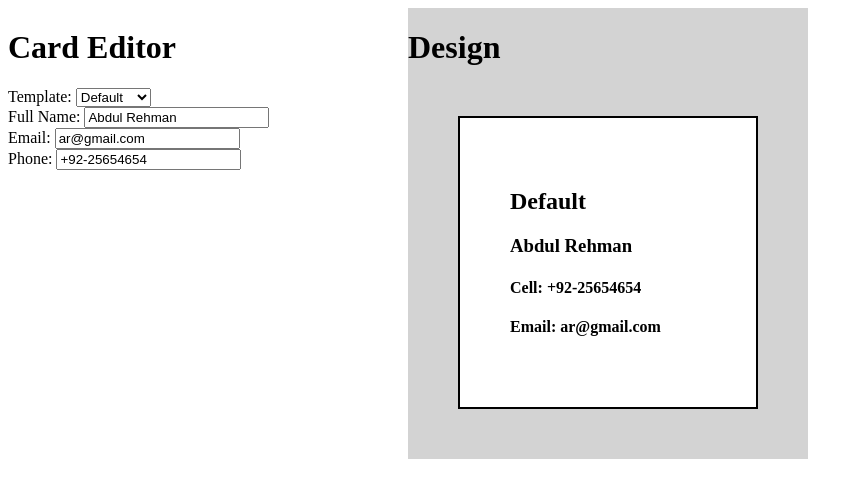
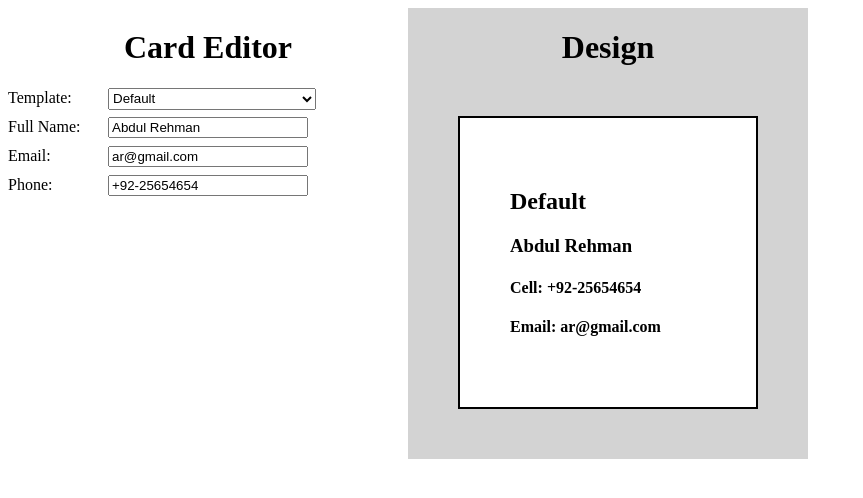
Before and after one commit to sharjeel-tplex/angular-dynamic-templates, an Angular app: page / in a window 1280 px wide. Shown: the top 498 px of the page, without its empty margins (0-863 px from the left). Built offline with nearby package versions, Linux system fonts and the light colour scheme.

Commit message:
Final fixed

```diff
--- a/src/global_styles.css
+++ b/src/global_styles.css
@@ -1 +1,25 @@
 /* Add application styles & imports to this file! */
+label {
+  width: 100px;
+  display: inline-block;
+  margin-bottom: 10px;
+}
+
+input {
+  width: 200px;
+}
+
+select {
+  width: 208px;
+  height: 22px;
+}
+
+h1 {
+  text-align: center;
+}
+
+.card {
+  padding: 50px;
+  margin: 50px;
+  background-color: white;
+}
--- a/src/main.ts
+++ b/src/main.ts
@@ -83,7 +83,7 @@ export class App implements OnInit {
     switch (design) {
       case 'Default': {
         template = `
-        <div style="padding:50px; border: solid 2px; margin: 50px;background-color:white;">
+        <div class="card" style="border: solid 2px;">
           <h2>${this.cardDesign}</h2>
           <h3>{{ contact.fullname }}</h3>
           <h4 *ngIf="contact.phone">Cell: {{ contact.phone }}</h4>
@@ -94,7 +94,7 @@ export class App implements OnInit {
       }
       case 'Design1': {
         template = `
-        <div style="padding:50px; border: dotted 3px blue; margin: 50px;background-color:white;">
+        <div class="card" style="border: dotted 3px blue;">
           <h2>${this.cardDesign}</h2>
           <h3>{{ contact.fullname }}</h3>
           <h4 *ngIf="contact.email">Email: {{ contact.email }}</h4>
@@ -105,7 +105,7 @@ export class App implements OnInit {
       }
       case 'Design2': {
         template = `
-        <div style="padding:50px; border: dashed 2px red; text-align:right; margin: 50px;background-color:white;">
+        <div class="card" tyle="order: dashed 2px; text-align:right; ">
           <h2>${this.cardDesign}</h2>
           <h3>{{ contact.fullname }}</h3>
           <h4 *ngIf="contact.email">Email: {{ contact.email }}</h4>
@@ -116,7 +116,7 @@ export class App implements OnInit {
       }
       case 'Design3': {
         template = `
-        <div style="padding:50px; border: solid 4px green; margin: 50px;background-color:white;">
+        <div class="card" style="border: solid 4px green;" >
           <h2>${this.cardDesign}</h2>
           <h3>{{ contact.fullname }}</h3>
           <h4 *ngIf="contact.phone">Cell: {{ contact.phone }}</h4>
```
